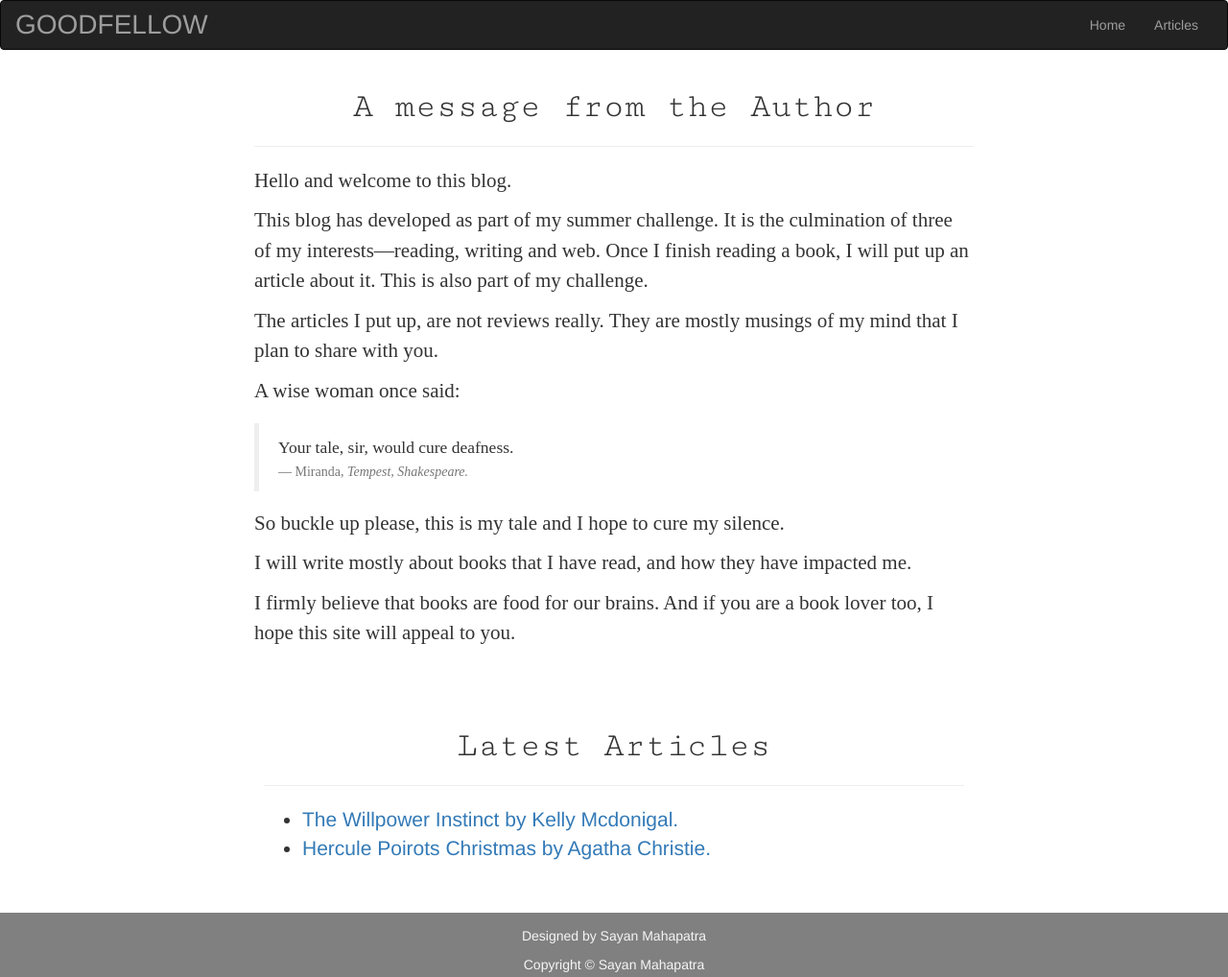
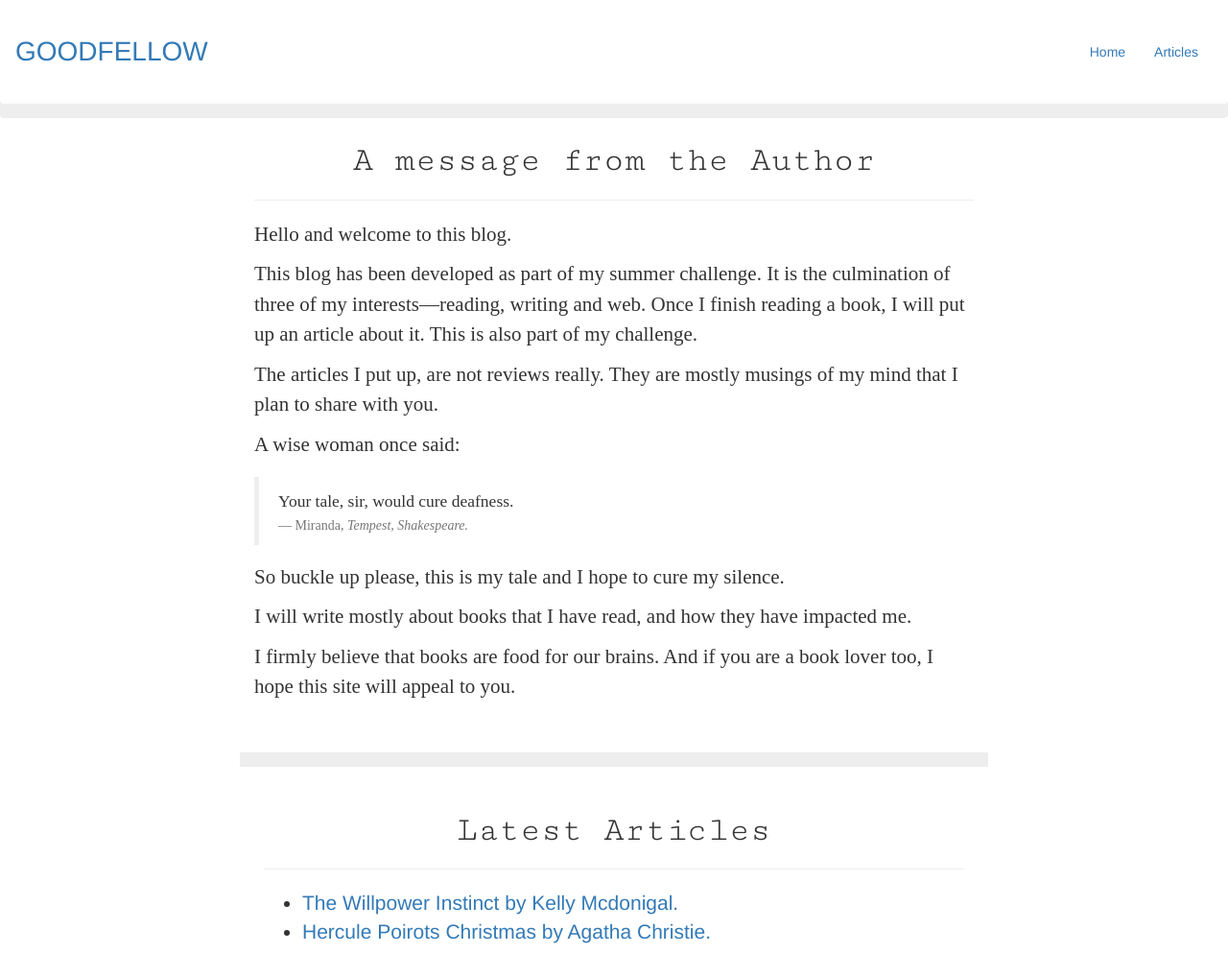
Before and after one commit to MeSayan/goodfellow-blog, a plain HTML site: page index.html in a window 1280 px wide. Shown: the top 1018 px of the page at 96% size. Drawn offline with nearby package versions, Linux system fonts and the light colour scheme; a web font is replaced by a local one.

Commit message:
modified:   articles.html 	modified:   articles/hercule-poirots-christmas.html 	modified:   articles/willpower.html 	modified:   css/style.css 	modified:   index.html

```diff
--- a/css/style.css
+++ b/css/style.css
@@ -2,6 +2,29 @@
 @import url('https://fonts.googleapis.com/css?family=Tangerine');
 @import url('https://fonts.googleapis.com/css?family=Cutive+Mono');
 
+/* Styles for Navbar */
+.navbar-brand{
+    font-size: 2em;
+    text-transform: uppercase;
+    text-shadow: 0 2px 0.3 black;
+}
+
+.navbar-custom {
+    padding: 2em 0;
+    box-shadow: 0 15px #eee ;
+}
+
+.icon-bar {
+    background-color: red;
+}
+
+ul.nav a:hover {
+    background-color: orange;
+}
+
+
+
+/* Styles for Article */
 .article {
     font-family: "Gentium Book Basic",  serif;
     font-size: 1.5em;
@@ -22,42 +45,6 @@
     font-weight: bold;
 }
 
-footer.page {
-    width: 100%;
-    margin-top: 3em;
-    background: grey;
-    text-align: center;
-    padding: 1em 0;
-    color: whitesmoke;
-}
-
-.a-lead {
-    font-weight: bold;
-    font-style: italic;
-}
-
-.navbar-brand{
-    font-size: 2em;
-    text-transform: uppercase;
-}
-
-.center-text {
-    font-family: "Gentium Book Basic",serif;
-    line-height: 1.5em;
-    font-size: 1.5em;
-}
-
-h1 {
-    font-family: "Cutive Mono", monospace;
-    text-align: center;
-}
-
-.article-list {
-    margin-top: 2.5em;
-    font-size: 1.5em;
-    list-style: none;
-}
-
 .fav-moment {
     margin: 2em 0;
 }
@@ -70,3 +57,42 @@ h1 {
 blockquote {
     margin: 1em 0;
 }
+
+.a-lead {
+    font-weight: bold;
+    font-style: italic;
+}
+
+
+
+.center-text {
+    font-family: "Gentium Book Basic",serif;
+    line-height: 1.5em;
+    font-size: 1.5em;
+    padding-bottom: 2em;
+    box-shadow: 0 15px #eee;
+}
+
+h1 {
+    font-family: "Cutive Mono", monospace;
+    text-align: center;
+}
+
+.article-list {
+    padding-top: 2em;
+    font-size: 1.5em;
+    list-style: none;
+}
+
+
+
+/* Styles for footer */
+
+footer.page {
+    width: 100%;
+    margin-top: 3em;
+    background: grey;
+    text-align: center;
+    padding: 1em 0;
+    color: whitesmoke;
+}
--- a/index.html
+++ b/index.html
@@ -18,7 +18,7 @@
         <![endif]-->
     </head>
     <body>
-        <nav class="navbar navbar-inverse">
+        <nav class="navbar navbar-custom">
             <div class="container-fluid">
                 <div class="navbar-header">
                 <button type="button" class="navbar-toggle" data-toggle="collapse" data-target="#myNavbar">
@@ -45,7 +45,7 @@
 
                     <p>Hello and welcome to this blog. </p>
 
-                    <p>This blog has developed as part of my summer challenge. It is the culmination of three of my interests—reading, writing and web.
+                    <p>This blog has been developed as part of my summer challenge. It is the culmination of three of my interests—reading, writing and web.
                         Once I finish reading a book, I will put up an article about it. This is also part of my challenge.</p>
                     <p>The articles I put up, are not reviews really. They are mostly musings of my mind that I plan to share with you.</p>
                     <p> A wise woman once said: </p>
```
Also changed, not shown: articles.html (+1 -1 lines), articles/hercule-poirots-christmas.html (+2 -2 lines), articles/willpower.html (+1 -1 lines).
